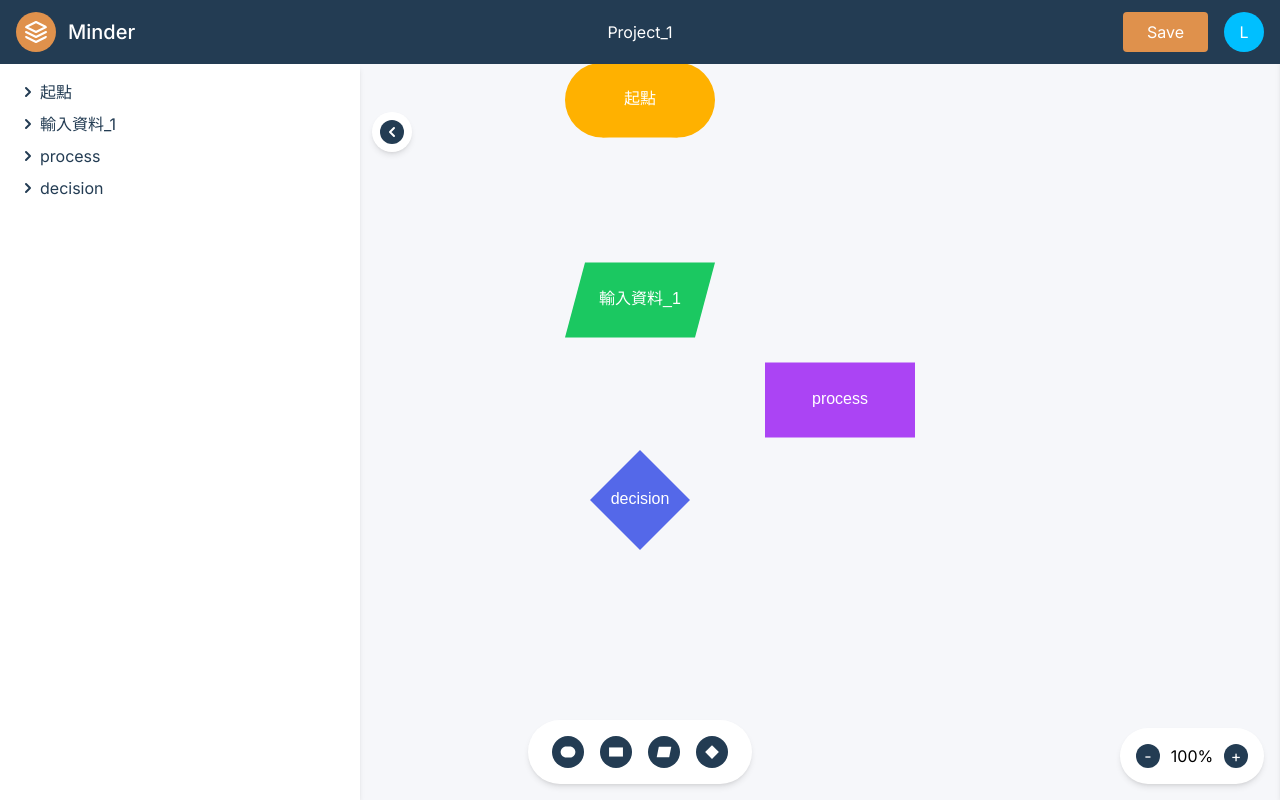
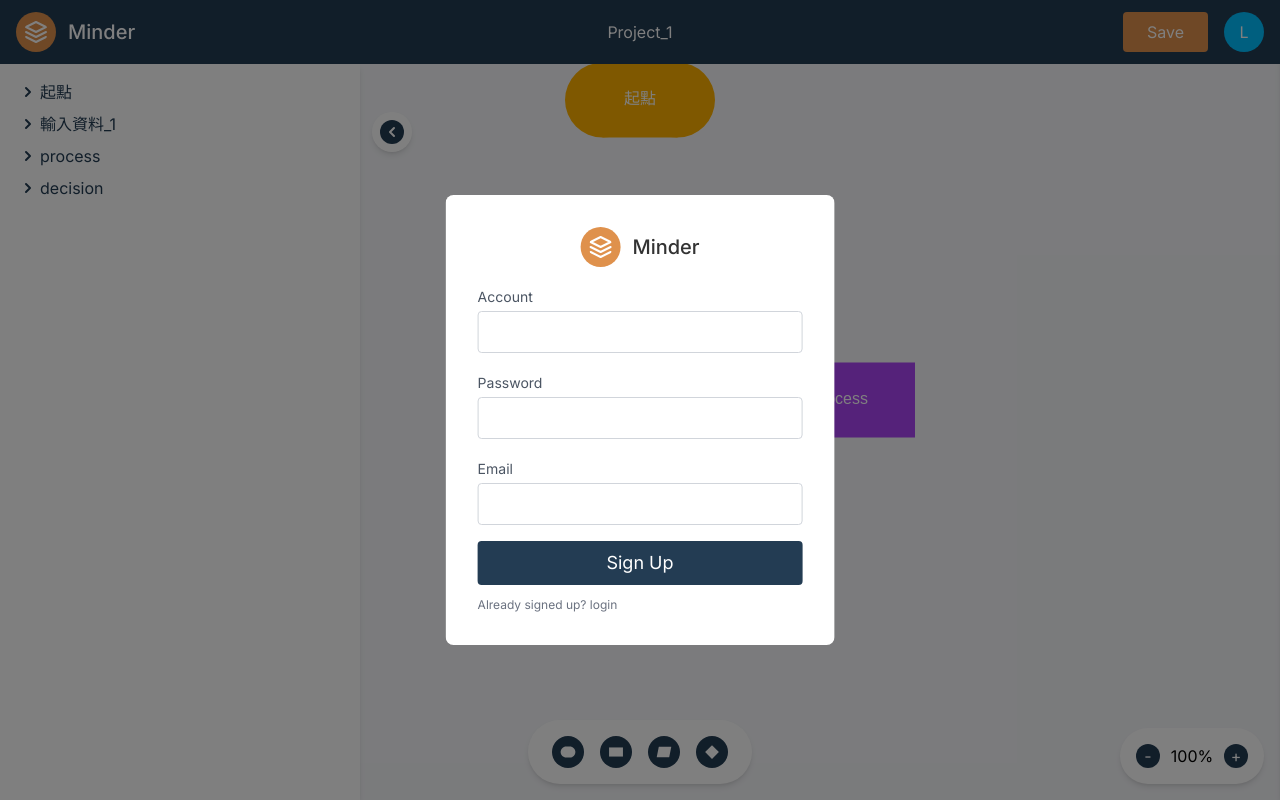
Before and after one commit to RuFrontEnd/minder, a Next.js app in the folder frontend/: page / in a window 1280 px wide. Built offline with nearby package versions, Linux system fonts and the light colour scheme.

Commit message:
layout sign up modal

```diff
--- a/frontend/package.json
+++ b/frontend/package.json
@@ -14,6 +14,7 @@
     "next": "14.0.1",
     "react": "^18",
     "react-dom": "^18",
+    "react-modal": "^3.16.1",
     "uuid": "^9.0.1"
   },
   "devDependencies": {
@@ -21,6 +22,7 @@
     "@types/node": "^20",
     "@types/react": "^18",
     "@types/react-dom": "^18",
+    "@types/react-modal": "^3.16.3",
     "@types/uuid": "^9.0.7",
     "autoprefixer": "^10.0.1",
     "postcss": "^8",
--- a/frontend/src/app/page.tsx
+++ b/frontend/src/app/page.tsx
@@ -9,7 +9,8 @@ import Desicion from "@/shapes/decision";
 import DataFrame from "@/components/dataFrame";
 import SidePanel from "@/components/sidePanel";
 import Accordion from "@/components/accordion";
-import Button from "@/components/button"
+import Button from "@/components/button";
+import Modal from "@/components/modal";
 import { useState, useRef, useEffect, useCallback, useMemo } from "react";
 import { motion } from "framer-motion";
 import { cloneDeep } from "lodash";
@@ -259,9 +260,9 @@ const init = {
       t: { w: 150, h: 75 },
       p: { w: 150, h: 75 },
       d: { w: 150, h: 75 },
-      dec: { w: 100, h: 100 }
-    }
-  }
+      dec: { w: 100, h: 100 },
+    },
+  },
 };
 
 export default function ProcessPage() {
@@ -595,7 +596,12 @@ export default function ProcessPage() {
           if (theCheckCurveTriggerBoundry) {
             shape.selecting = false;
 
-            if (!shape.curves[theCheckCurveTriggerBoundry].shape && !shape.receiveFrom[CommonTypes.Direction[theCheckCurveTriggerBoundry]]?.shape) {
+            if (
+              !shape.curves[theCheckCurveTriggerBoundry].shape &&
+              !shape.receiveFrom[
+                CommonTypes.Direction[theCheckCurveTriggerBoundry]
+              ]?.shape
+            ) {
               shape.createCurve(
                 `curve_${Date.now()}`,
                 CommonTypes.Direction[theCheckCurveTriggerBoundry]
@@ -1219,7 +1225,6 @@ export default function ProcessPage() {
     moveP = null;
 
     draw($canvas, ctx);
-
   };
 
   const onMouseWheel = (e: React.WheelEvent<HTMLCanvasElement>) => {
@@ -1372,7 +1377,7 @@ export default function ProcessPage() {
         x: -offset.x + window.innerWidth / 2 + offset_center.x,
         y: -offset.y + window.innerHeight / 2 + offset_center.y,
       },
-      "process",
+      "process"
     );
     process_new.offset = offset;
     process_new.scale = scale;
@@ -1394,7 +1399,7 @@ export default function ProcessPage() {
         x: -offset.x + window.innerWidth / 2 + offset_center.x,
         y: -offset.y + window.innerHeight / 2 + offset_center.y,
       },
-      "data",
+      "data"
     );
     data_new.scale = scale;
     data_new.offset = offset;
@@ -1416,7 +1421,7 @@ export default function ProcessPage() {
         x: -offset.x + window.innerWidth / 2 + offset_center.x,
         y: -offset.y + window.innerHeight / 2 + offset_center.y,
       },
-      "decision",
+      "decision"
     );
     decision_new.offset = offset;
     decision_new.scale = scale;
@@ -1809,7 +1814,7 @@ export default function ProcessPage() {
           x: -offset.x + window.innerWidth / 2,
           y: -offset.y + window.innerHeight / 2 + 100,
         },
-        "decision",
+        "decision"
       );
       decision_new.offset = offset;
       decision_new.scale = scale;
@@ -1833,23 +1838,23 @@ export default function ProcessPage() {
     draw($canvas, ctx);
 
     const resize = () => {
-      let $canvas = document.querySelector('canvas')
-      if (!$canvas || !ctx) return
+      let $canvas = document.querySelector("canvas");
+      if (!$canvas || !ctx) return;
       $canvas.width = window.innerWidth;
       $canvas.height = window.innerHeight;
       draw($canvas, ctx);
-    }
+    };
     window.addEventListener("resize", resize);
-    window.addEventListener('beforeunload', function (e) {
+    window.addEventListener("beforeunload", function (e) {
       e.preventDefault();
-      e.returnValue = '';
-      return ''
+      e.returnValue = "";
+      return "";
     });
 
     return () => {
       window.removeEventListener("resize", resize);
     };
-  }, [])
+  }, []);
 
   useEffect(() => {
     window.addEventListener("keydown", handleKeyDown);
@@ -1863,6 +1868,73 @@ export default function ProcessPage() {
 
   return (
     <>
+      <Modal isOpen>
+        <div className="bg-white-500 rounded-lg p-8 flex flex-col w-full mt-10">
+          <a className="flex title-font font-medium justify-center items-center text-gray-900 mb-4">
+            <svg
+              xmlns="http://www.w3.org/2000/svg"
+              fill="none"
+              stroke="currentColor"
+              stroke-linecap="round"
+              stroke-linejoin="round"
+              stroke-width="2"
+              className="w-10 h-10 text-white p-2 bg-secondary-500 rounded-full"
+              viewBox="0 0 24 24"
+            >
+              <path
+                stroke="#FFFFFF"
+                d="M12 2L2 7l10 5 10-5-10-5zM2 17l10 5 10-5M2 12l10 5 10-5"
+              ></path>
+            </svg>
+            <span className="ml-3 text-xl text-grey-1">Minder</span>
+          </a>
+          <div className="relative mb-4">
+            <label
+              htmlFor="full-name"
+              className="leading-7 text-sm text-gray-600"
+            >
+              Account
+            </label>
+            <input
+              type="text"
+              id="full-name"
+              name="full-name"
+              className="w-full bg-white rounded border border-gray-300 focus:border-indigo-500 focus:ring-2 focus:ring-indigo-200 text-base outline-none text-gray-700 py-1 px-3 leading-8 transition-colors duration-200 ease-in-out"
+            />
+          </div>
+          <div className="relative mb-4">
+            <label
+              htmlFor="full-name"
+              className="leading-7 text-sm text-gray-600"
+            >
+              Password
+            </label>
+            <input
+              type="text"
+              id="full-name"
+              name="full-name"
+              className="w-full bg-white rounded border border-gray-300 focus:border-indigo-500 focus:ring-2 focus:ring-indigo-200 text-base outline-none text-gray-700 py-1 px-3 leading-8 transition-colors duration-200 ease-in-out"
+            />
+          </div>
+          <div className="relative mb-4">
+            <label htmlFor="email" className="leading-7 text-sm text-gray-600">
+              Email
+            </label>
+            <input
+              type="email"
+              id="email"
+              name="email"
+              className="w-full bg-white rounded border border-gray-300 focus:border-indigo-500 focus:ring-2 focus:ring-indigo-200 text-base outline-none text-gray-700 py-1 px-3 leading-8 transition-colors duration-200 ease-in-out"
+            />
+          </div>
+          <button className="text-white-500 bg-primary-500 border-0 py-2 px-8 focus:outline-none rounded text-lg">
+            Sign Up
+          </button>
+          <p className="text-xs text-gray-500 mt-3">
+            Already signed up? <span>login</span>
+          </p>
+        </div>
+      </Modal>
       <header className="w-full fixed z-50 text-gray-600 body-font bg-primary-500">
         <ul className="container mx-auto grid grid-cols-3 py-3 px-4">
           <li>
@@ -1877,8 +1949,10 @@ export default function ProcessPage() {
                 className="w-10 h-10 text-white p-2 bg-secondary-500 rounded-full"
                 viewBox="0 0 24 24"
               >
-
-                <path stroke="#FFFFFF" d="M12 2L2 7l10 5 10-5-10-5zM2 17l10 5 10-5M2 12l10 5 10-5"></path>
+                <path
+                  stroke="#FFFFFF"
+                  d="M12 2L2 7l10 5 10-5-10-5zM2 17l10 5 10-5M2 12l10 5 10-5"
+                ></path>
               </svg>
               <span className="ml-3 text-xl text-white-500">Minder</span>
             </a>
@@ -1889,16 +1963,18 @@ export default function ProcessPage() {
             </nav>
           </li>
           <li className="justify-self-end self-center text-base">
-            <Button className={'mr-4 bg-secondary-500'} onClick={(e) => { }} text={
+            <Button
+              className={"mr-4 bg-secondary-500"}
+              onClick={(e) => {}}
+              text={
                 <div className="d-flex items-center">
-                <span className="text-white-500">
-                  Save
-                </span>
+                  <span className="text-white-500">Save</span>
                   {/* <div
                   className="mx-2 w-2 h-2 inline-flex items-center justify-center rounded-full bg-info-500 text-indigo-500 flex-shrink-0 cursor-pointer"
                 /> */}
                 </div>
-            } />
+              }
+            />
             <div
               className="w-10 h-10 inline-flex items-center justify-center rounded-full bg-info-500 text-white-500 flex-shrink-0 cursor-pointer"
               onClick={onClickProfile}
@@ -1919,10 +1995,7 @@ export default function ProcessPage() {
           {Object.entries(procedures).map(
             ([procedureId, procedure], procedureI) => {
               return (
-                <li
-                  key={procedureId}
-                  className="mb-1"
-                >
+                <li key={procedureId} className="mb-1">
                   <Accordion
                     title={steps[procedureId].shape.title}
                     hoverRender={
@@ -1933,8 +2006,22 @@ export default function ProcessPage() {
                             onClickStep(steps[procedureId].shape.p);
                           }}
                         >
-                          <svg width={18} height={18} xmlns="http://www.w3.org/2000/svg" xmlnsXlink="http://www.w3.org/1999/xlink" version="1.1" x="0px" y="0px" viewBox="0 0 100 100" enable-background="new 0 0 100 100" xmlSpace="preserve">
-                            <path fill="#233C53" d="M84.6,45C82.4,29.7,70.3,17.5,55,15.3V5H45v10.3C29.7,17.5,17.6,29.7,15.4,45H5v10h10.4C17.6,70.3,29.7,82.4,45,84.6V95h10  V84.6C70.3,82.4,82.4,70.3,84.6,55H95V45H84.6z M50,75c-13.8,0-25-11.2-25-25s11.2-25,25-25s25,11.2,25,25S63.8,75,50,75z" />
+                          <svg
+                            width={18}
+                            height={18}
+                            xmlns="http://www.w3.org/2000/svg"
+                            xmlnsXlink="http://www.w3.org/1999/xlink"
+                            version="1.1"
+                            x="0px"
+                            y="0px"
+                            viewBox="0 0 100 100"
+                            enable-background="new 0 0 100 100"
+                            xmlSpace="preserve"
+                          >
+                            <path
+                              fill="#233C53"
+                              d="M84.6,45C82.4,29.7,70.3,17.5,55,15.3V5H45v10.3C29.7,17.5,17.6,29.7,15.4,45H5v10h10.4C17.6,70.3,29.7,82.4,45,84.6V95h10  V84.6C70.3,82.4,82.4,70.3,84.6,55H95V45H84.6z M50,75c-13.8,0-25-11.2-25-25s11.2-25,25-25s25,11.2,25,25S63.8,75,50,75z"
+                            />
                             <circle cx="50" cy="50" r="10" />
                           </svg>
                         </div>
@@ -1974,8 +2061,22 @@ export default function ProcessPage() {
                                         onClickStep(steps[child].shape.p);
                                       }}
                                     >
-                                      <svg width={18} height={18} xmlns="http://www.w3.org/2000/svg" xmlnsXlink="http://www.w3.org/1999/xlink" version="1.1" x="0px" y="0px" viewBox="0 0 100 100" enable-background="new 0 0 100 100" xmlSpace="preserve">
-                                        <path fill="#233C53" d="M84.6,45C82.4,29.7,70.3,17.5,55,15.3V5H45v10.3C29.7,17.5,17.6,29.7,15.4,45H5v10h10.4C17.6,70.3,29.7,82.4,45,84.6V95h10  V84.6C70.3,82.4,82.4,70.3,84.6,55H95V45H84.6z M50,75c-13.8,0-25-11.2-25-25s11.2-25,25-25s25,11.2,25,25S63.8,75,50,75z" />
+                                      <svg
+                                        width={18}
+                                        height={18}
+                                        xmlns="http://www.w3.org/2000/svg"
+                                        xmlnsXlink="http://www.w3.org/1999/xlink"
+                                        version="1.1"
+                                        x="0px"
+                                        y="0px"
+                                        viewBox="0 0 100 100"
+                                        enable-background="new 0 0 100 100"
+                                        xmlSpace="preserve"
+                                      >
+                                        <path
+                                          fill="#233C53"
+                                          d="M84.6,45C82.4,29.7,70.3,17.5,55,15.3V5H45v10.3C29.7,17.5,17.6,29.7,15.4,45H5v10h10.4C17.6,70.3,29.7,82.4,45,84.6V95h10  V84.6C70.3,82.4,82.4,70.3,84.6,55H95V45H84.6z M50,75c-13.8,0-25-11.2-25-25s11.2-25,25-25s25,11.2,25,25S63.8,75,50,75z"
+                                        />
                                         <circle cx="50" cy="50" r="10" />
                                       </svg>
                                     </div>
@@ -2015,9 +2116,7 @@ export default function ProcessPage() {
                 }}
               >
                 <Accordion
-                  title={
-                    steps[stepId].shape.title
-                  }
+                  title={steps[stepId].shape.title}
                   hoverRender={
                     <div className="h-full flex justify-end items-center">
                       <div
@@ -2026,8 +2125,22 @@ export default function ProcessPage() {
                           onClickStep(steps[stepId].shape.p);
                         }}
                       >
-                        <svg width={18} height={18} xmlns="http://www.w3.org/2000/svg" xmlnsXlink="http://www.w3.org/1999/xlink" version="1.1" x="0px" y="0px" viewBox="0 0 100 100" enable-background="new 0 0 100 100" xmlSpace="preserve">
-                          <path fill="#233C53" d="M84.6,45C82.4,29.7,70.3,17.5,55,15.3V5H45v10.3C29.7,17.5,17.6,29.7,15.4,45H5v10h10.4C17.6,70.3,29.7,82.4,45,84.6V95h10  V84.6C70.3,82.4,82.4,70.3,84.6,55H95V45H84.6z M50,75c-13.8,0-25-11.2-25-25s11.2-25,25-25s25,11.2,25,25S63.8,75,50,75z" />
+                        <svg
+                          width={18}
+                          height={18}
+                          xmlns="http://www.w3.org/2000/svg"
+                          xmlnsXlink="http://www.w3.org/1999/xlink"
+                          version="1.1"
+                          x="0px"
+                          y="0px"
+                          viewBox="0 0 100 100"
+                          enable-background="new 0 0 100 100"
+                          xmlSpace="preserve"
+                        >
+                          <path
+                            fill="#233C53"
+                            d="M84.6,45C82.4,29.7,70.3,17.5,55,15.3V5H45v10.3C29.7,17.5,17.6,29.7,15.4,45H5v10h10.4C17.6,70.3,29.7,82.4,45,84.6V95h10  V84.6C70.3,82.4,82.4,70.3,84.6,55H95V45H84.6z M50,75c-13.8,0-25-11.2-25-25s11.2-25,25-25s25,11.2,25,25S63.8,75,50,75z"
+                          />
                           <circle cx="50" cy="50" r="10" />
                         </svg>
                       </div>
@@ -2095,33 +2208,92 @@ export default function ProcessPage() {
               className="mx-2 w-8 h-8 inline-flex items-center justify-center rounded-full bg-primary-500 text-white-500 flex-shrink-0 cursor-pointer"
               onClick={onClickTerminator}
             >
-
-              <svg width={16} height={16} version="1.1" xmlns="http://www.w3.org/2000/svg" xmlnsXlink="http://www.w3.org/1999/xlink" x="0px" y="0px" viewBox="0 0 256 256" enable-background="new 0 0 256 256" xmlSpace="preserve">
-                <g><g><path fill="#FFFFFF" d="M246,128c0,49.2-39.9,89-89,89H99c-49.2,0-89-39.9-89-89l0,0c0-49.2,39.9-89,89-89H157C206.1,39,246,78.8,246,128L246,128z" /></g></g>
+              <svg
+                width={16}
+                height={16}
+                version="1.1"
+                xmlns="http://www.w3.org/2000/svg"
+                xmlnsXlink="http://www.w3.org/1999/xlink"
+                x="0px"
+                y="0px"
+                viewBox="0 0 256 256"
+                enable-background="new 0 0 256 256"
+                xmlSpace="preserve"
+              >
+                <g>
+                  <g>
+                    <path
+                      fill="#FFFFFF"
+                      d="M246,128c0,49.2-39.9,89-89,89H99c-49.2,0-89-39.9-89-89l0,0c0-49.2,39.9-89,89-89H157C206.1,39,246,78.8,246,128L246,128z"
+                    />
+                  </g>
+                </g>
               </svg>
             </div>
             <div
               className="mx-2 w-8 h-8 inline-flex items-center justify-center rounded-full bg-primary-500 text-white-500 flex-shrink-0 cursor-pointer"
               onClick={onClickProcess}
             >
-              <svg width={16} height={16} xmlns="http://www.w3.org/2000/svg" xmlnsXlink="http://www.w3.org/1999/xlink" version="1.1" x="0px" y="0px" viewBox="0 0 100 100" xmlSpace="preserve">
-                <path fill="#FFFFFF" className="st0" d="M93.44,78.48H6.56V21.52h86.88V78.48z" />
+              <svg
+                width={16}
+                height={16}
+                xmlns="http://www.w3.org/2000/svg"
+                xmlnsXlink="http://www.w3.org/1999/xlink"
+                version="1.1"
+                x="0px"
+                y="0px"
+                viewBox="0 0 100 100"
+                xmlSpace="preserve"
+              >
+                <path
+                  fill="#FFFFFF"
+                  className="st0"
+                  d="M93.44,78.48H6.56V21.52h86.88V78.48z"
+                />
               </svg>
             </div>
             <div
               className="mx-2 w-8 h-8 inline-flex items-center justify-center rounded-full bg-primary-500 text-white-500 flex-shrink-0 cursor-pointer"
               onClick={onClickData}
             >
-              <svg width={16} height={16} xmlns="http://www.w3.org/2000/svg" data-name="Layer 21" viewBox="0 0 32 32" x="0px" y="0px">
-                <path fill="#FFFFFF" d="M30.387,5.683A.5.5,0,0,0,30,5.5H6a.5.5,0,0,0-.49.4l-4,20a.5.5,0,0,0,.49.6H26a.5.5,0,0,0,.49-.4l4-20A.5.5,0,0,0,30.387,5.683Z" />
+              <svg
+                width={16}
+                height={16}
+                xmlns="http://www.w3.org/2000/svg"
+                data-name="Layer 21"
+                viewBox="0 0 32 32"
+                x="0px"
+                y="0px"
+              >
+                <path
+                  fill="#FFFFFF"
+                  d="M30.387,5.683A.5.5,0,0,0,30,5.5H6a.5.5,0,0,0-.49.4l-4,20a.5.5,0,0,0,.49.6H26a.5.5,0,0,0,.49-.4l4-20A.5.5,0,0,0,30.387,5.683Z"
+                />
               </svg>
             </div>
             <div
               className="mx-2 w-8 h-8 inline-flex items-center justify-center rounded-full bg-primary-500 text-white-500 flex-shrink-0 cursor-pointer"
               onClick={onClickDecision}
             >
-              <svg width={16} height={16} xmlns="http://www.w3.org/2000/svg" xmlnsXlink="http://www.w3.org/1999/xlink" version="1.1" x="0px" y="0px" viewBox="0 0 64 64" xmlSpace="preserve">
-                <rect fill="#FFFFFF" x="12.5545645" y="12.5545635" transform="matrix(0.7071068 -0.7071068 0.7071068 0.7071068 -13.2548332 32)" width={"38.890873"} height={"38.890873"} />
+              <svg
+                width={16}
+                height={16}
+                xmlns="http://www.w3.org/2000/svg"
+                xmlnsXlink="http://www.w3.org/1999/xlink"
+                version="1.1"
+                x="0px"
+                y="0px"
+                viewBox="0 0 64 64"
+                xmlSpace="preserve"
+              >
+                <rect
+                  fill="#FFFFFF"
+                  x="12.5545645"
+                  y="12.5545635"
+                  transform="matrix(0.7071068 -0.7071068 0.7071068 0.7071068 -13.2548332 32)"
+                  width={"38.890873"}
+                  height={"38.890873"}
+                />
               </svg>
             </div>
           </div>
@@ -2177,7 +2349,6 @@ export default function ProcessPage() {
         onWheel={onMouseWheel}
         onDoubleClick={onDoubleClick}
       />
-
       {dataFrame && dbClickedShape && (
         <DataFrame
           shape={dbClickedShape}
--- /dev/null
+++ b/frontend/src/components/modal/index.tsx
@@ -0,0 +1,35 @@
+import ReactModal from "react-modal";
+import * as ModalTypes from "@/types/components/modal";
+
+ReactModal.setAppElement("body");
+
+const Modal = (props: ModalTypes.Props) => {
+  return (
+    <ReactModal
+      isOpen={props.isOpen}
+      style={{
+        overlay: {
+          backgroundColor: "rgba(0, 0, 0, 0.5)",
+          zIndex: props.zIndex || "1000",
+        },
+        content: {
+          width: props.width || "auto",
+          top: "50%",
+          left: "50%",
+          right: "auto",
+          bottom: "auto",
+          marginRight: "-50%",
+          padding: 0,
+          transform: "translate(-50%, -50%)",
+          backgroundColor: "rgba(0, 0, 0, 0)",
+          border: "none",
+        },
+      }}
+      contentLabel="Example Modal"
+    >
+      {props.children}
+    </ReactModal>
+  );
+};
+
+export default Modal;
--- /dev/null
+++ b/frontend/src/types/components/modal/index.ts
@@ -0,0 +1,13 @@
+import { MouseEventHandler, ReactNode } from "react";
+
+type Props = {
+  id?: string;
+  className?: string;
+  style?: Object;
+  isOpen: boolean;
+  children?: ReactNode;
+  width?: string;
+  zIndex?: string;
+};
+
+export type { Props };
```
Also changed, not shown: 1 other file (tests, documents, lock files or other folders). Lines whose indentation alone changed are shown as unchanged.
